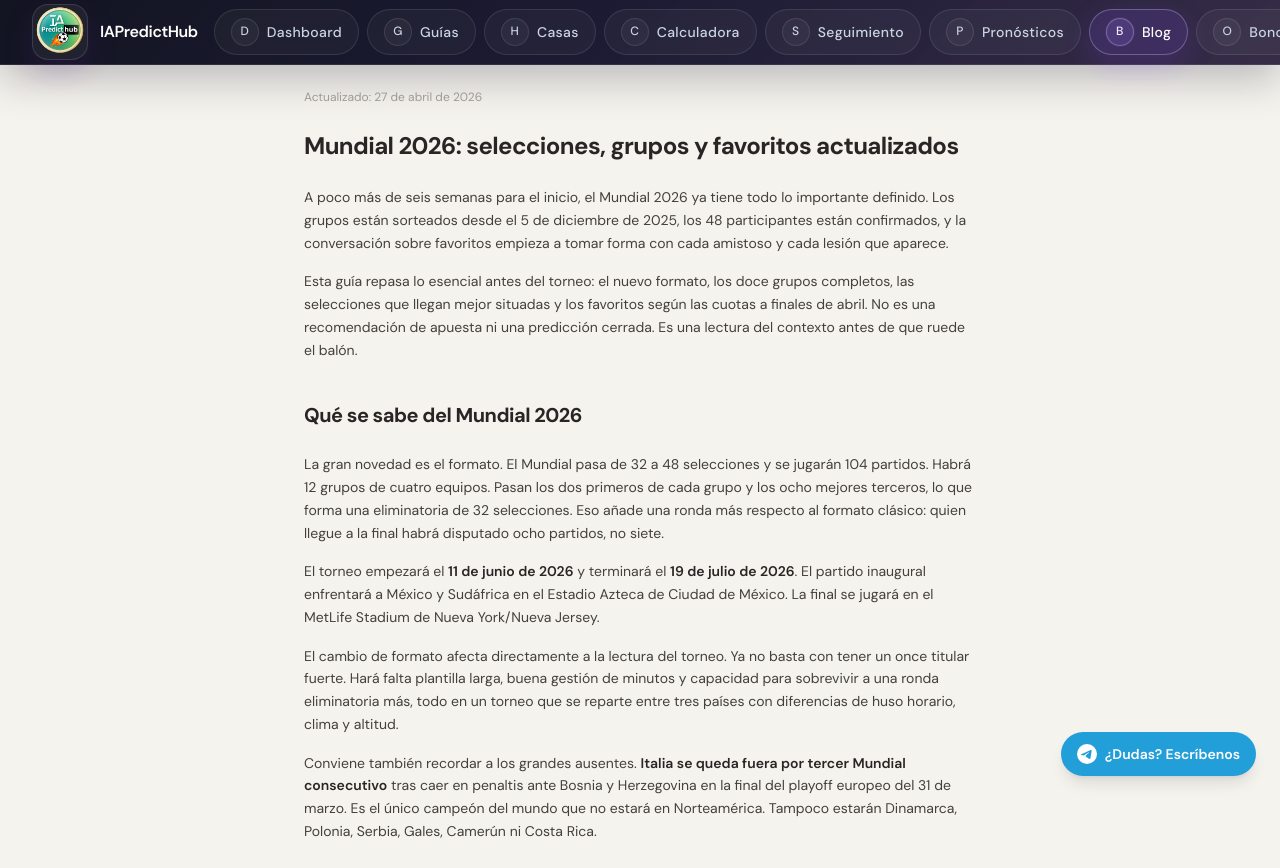
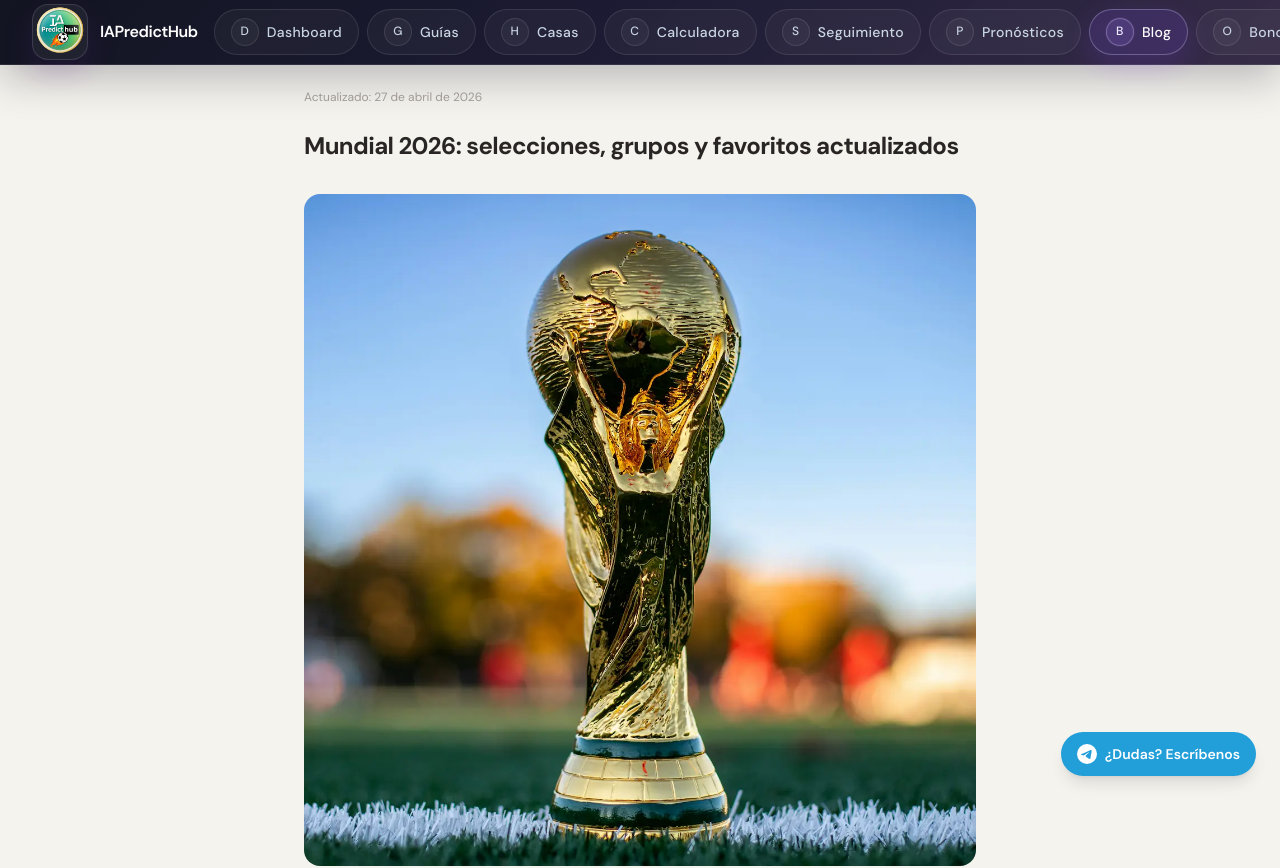
Before and after one commit to eloylt13/matched-betting-app, a Next.js app: page /blog/mundial-2026 in a window 1280 px wide. Shown: the top 868 px of the page. Built offline with nearby package versions, Linux system fonts and the light colour scheme; no server answers; a web font is replaced by a local one.

Commit message:
feat: mundial 2026 blog post with trophy image

```diff
--- a/app/blog/mundial-2026/page.tsx
+++ b/app/blog/mundial-2026/page.tsx
@@ -1,4 +1,5 @@
 import type { Metadata } from 'next'
+import Image from 'next/image'
 import Link from 'next/link'
 
 export const metadata: Metadata = {
@@ -17,6 +18,18 @@ export default function Mundial2026Page() {
       <h1 className="text-2xl font-bold text-stone-800 tracking-tight leading-snug">
         Mundial 2026: selecciones, grupos y favoritos actualizados
       </h1>
+
+      <div className="my-2 overflow-hidden rounded-2xl">
+        <Image
+          src="/blog/mundial-2026/trofeo.webp"
+          alt="Trofeo de la Copa del Mundo de la FIFA sobre césped"
+          width={1200}
+          height={1200}
+          priority
+          sizes="(min-width: 768px) 672px, 100vw"
+          className="w-full h-auto object-cover"
+        />
+      </div>
 
       <div className="flex flex-col gap-4 text-sm text-stone-700 leading-relaxed">
         <p>
```
Also changed, not shown: public/blog/mundial-2026/trofeo.webp (added).
